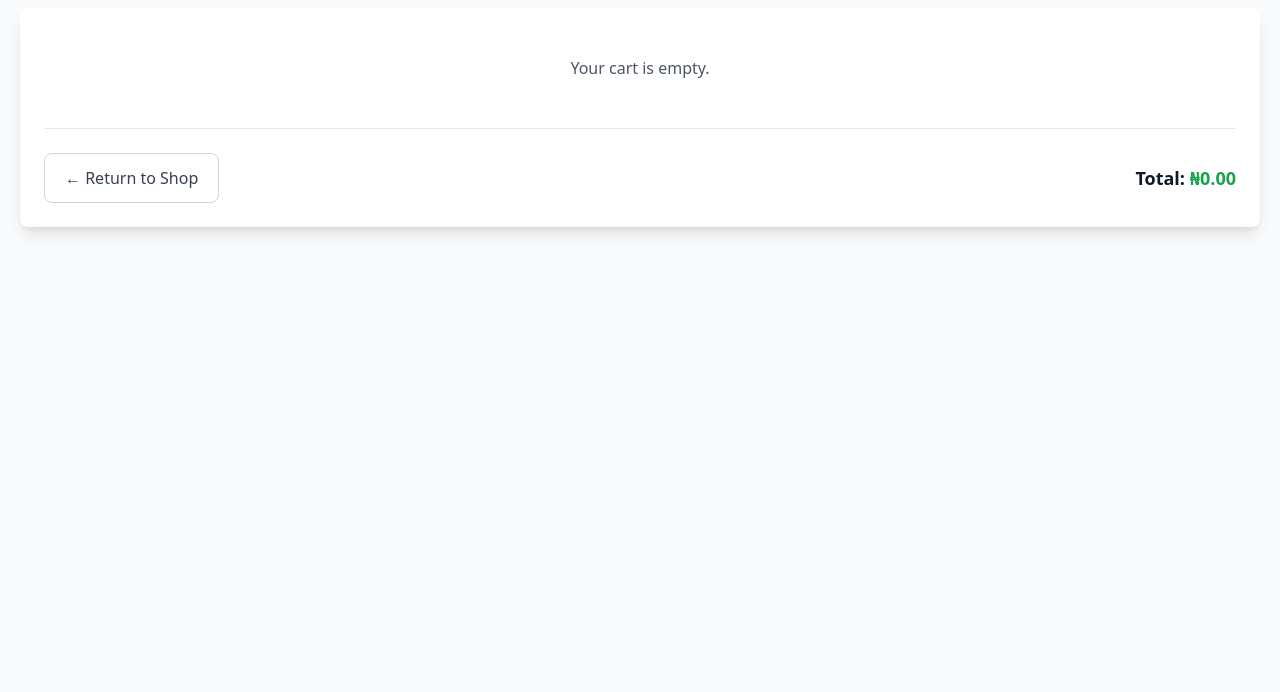
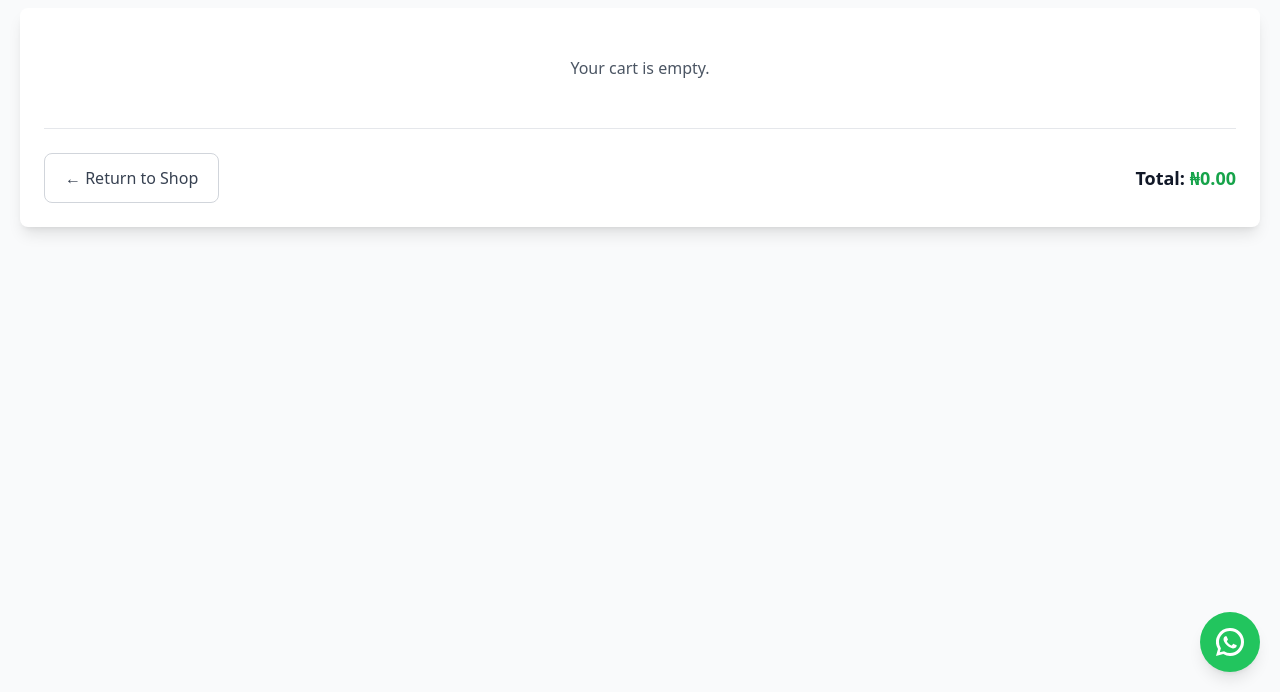
Before and after one commit to Mystick682/Luxe-Empire, a plain HTML site: page cart.html in a window 1280 px wide. Shown: the part 108-800 px from the top of the page. Drawn offline with nearby package versions, Linux system fonts and the light colour scheme.

Commit message:
Update cart.html

```diff
--- a/cart.html
+++ b/cart.html
@@ -100,5 +100,15 @@
     });
   </script>
 
+  <!-- Floating WhatsApp Button -->
+<a href="https://wa.me/2347010794819?text=Hello%20I%27m%20interested%20in%20your%20product"
+   target="_blank"
+   class="fixed bottom-5 right-5 bg-green-500 hover:bg-green-600 text-white p-4 rounded-full shadow-lg transition duration-300 z-50 flex items-center justify-center">
+    <!-- WhatsApp SVG Icon -->
+    <svg xmlns="http://www.w3.org/2000/svg" fill="currentColor" viewBox="0 0 24 24" class="w-7 h-7">
+        <path d="M20.52 3.48A11.86 11.86 0 0 0 12 0a11.88 11.88 0 0 0-10.3 17.94L0 24l6.24-1.64A11.88 11.88 0 0 0 12 24a11.86 11.86 0 0 0 8.52-3.48A11.86 11.86 0 0 0 24 12a11.86 11.86 0 0 0-3.48-8.52ZM12 21.4a9.3 9.3 0 0 1-4.74-1.3l-.34-.2-3.7.97 1-3.6-.22-.37a9.42 9.42 0 0 1-1.46-5 9.4 9.4 0 0 1 2.77-6.63A9.4 9.4 0 0 1 12 2.6a9.4 9.4 0 0 1 6.63 2.77A9.4 9.4 0 0 1 21.4 12a9.4 9.4 0 0 1-2.77 6.63A9.4 9.4 0 0 1 12 21.4Zm5.13-6.87c-.28-.14-1.65-.81-1.9-.9s-.44-.14-.63.14-.72.9-.88 1.08-.32.21-.6.07a7.56 7.56 0 0 1-2.22-1.36 8.34 8.34 0 0 1-1.54-1.91c-.16-.28 0-.43.12-.57.13-.13.28-.34.42-.5.14-.17.19-.28.28-.47.09-.18.04-.34-.02-.48-.07-.14-.63-1.51-.86-2.07-.23-.55-.46-.48-.63-.49h-.54c-.18 0-.48.07-.73.34s-.96.94-.96 2.3 1 2.67 1.13 2.85 1.95 2.98 4.73 4.18c.66.28 1.18.45 1.58.58.66.21 1.27.18 1.74.11.53-.08 1.65-.67 1.88-1.31.23-.63.23-1.17.16-1.31-.07-.14-.26-.23-.54-.37Z"/>
+    </svg>
+</a>
+
 </body>
 </html>
```
